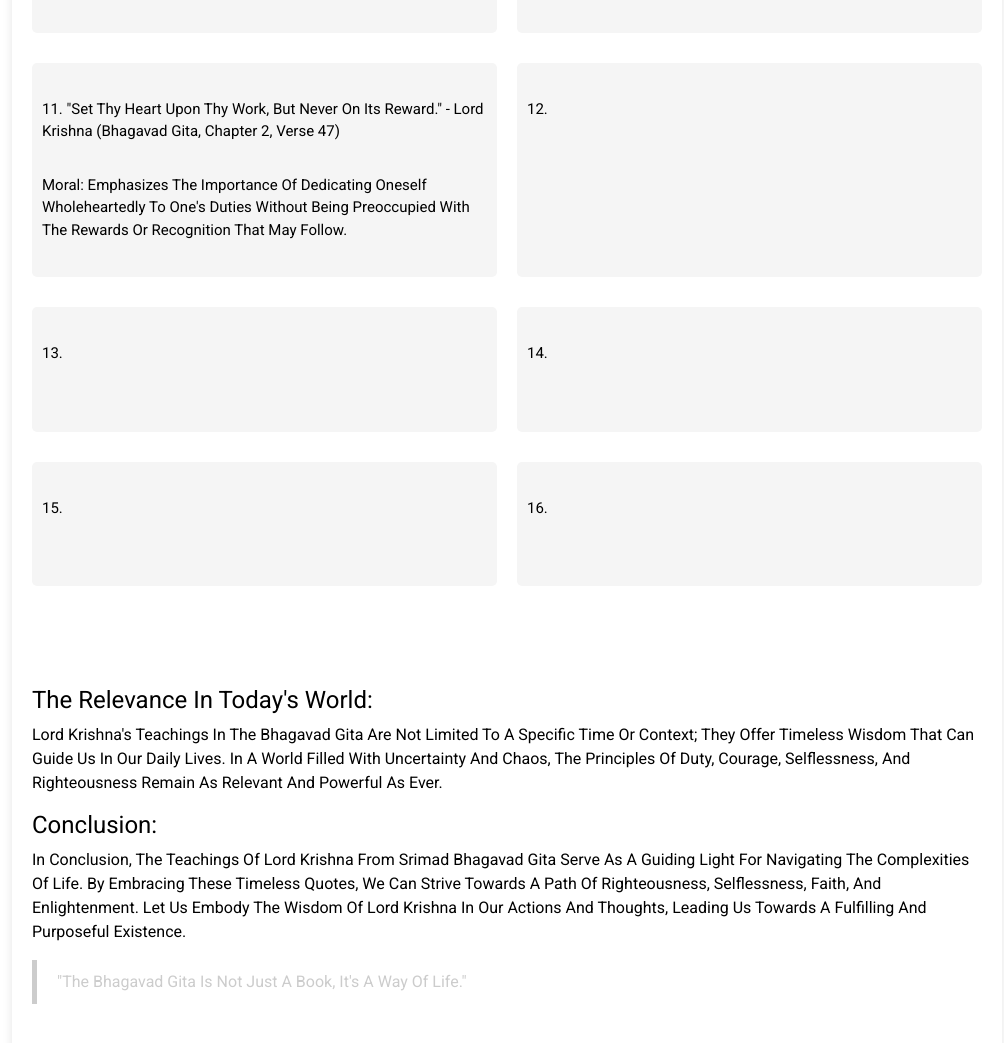
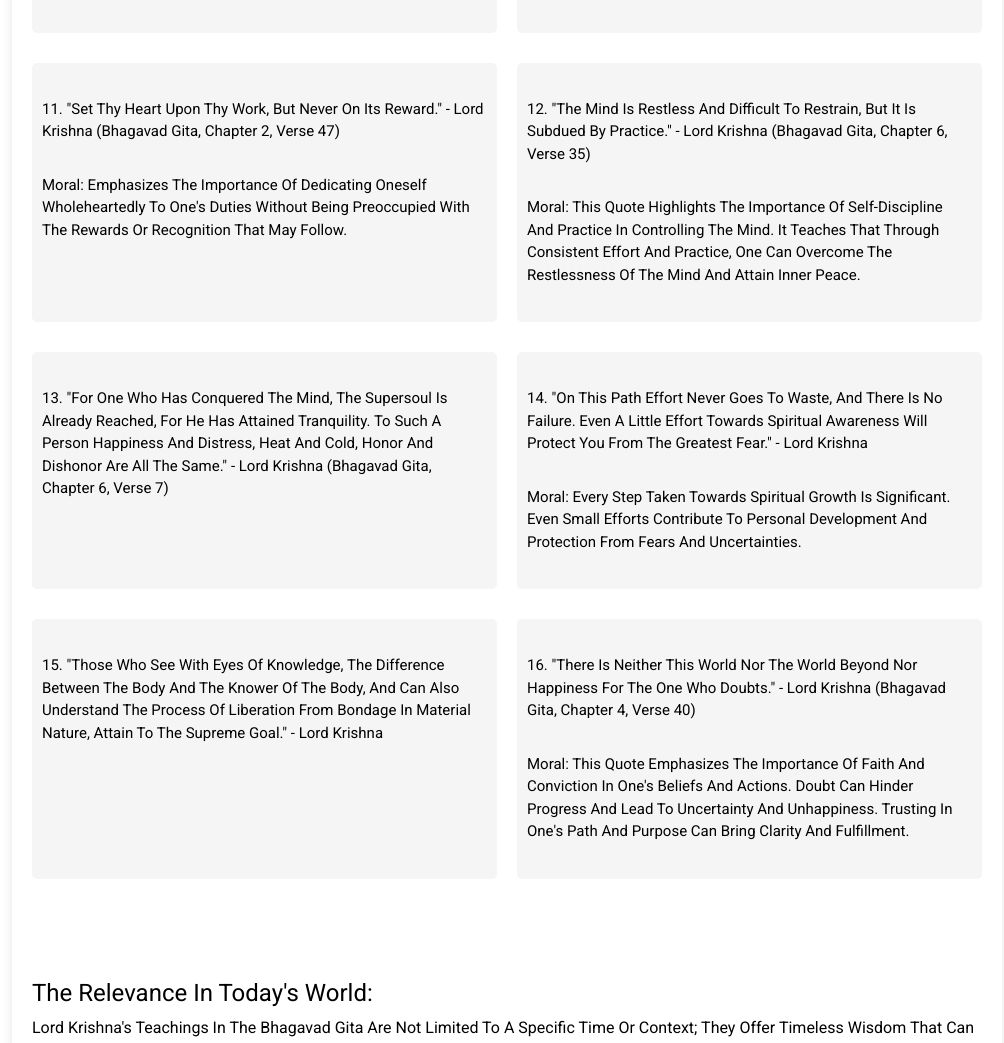
Before and after one commit to Sparrow-gif/quotehubspot, a plain HTML site: page index.html in a window 1280 px wide. Shown: the part 2626-3669 px from the top of the page, without its empty margins (133-1137 px from the left). Drawn offline with nearby package versions, Linux system fonts and the light colour scheme.

Commit message:
Update index.html

```diff
--- a/index.html
+++ b/index.html
@@ -631,29 +631,31 @@
 							  </div>
 
 							  <div>         <!-----------------------QUOTES 12---------------------------->
-							       <P class="art"> 12. </p>
-								   <p class="artist">  </p>
+							       <P class="art"> 12. "The mind is restless and difficult to restrain, but it is subdued by practice." - Lord Krishna (Bhagavad Gita, Chapter 6, Verse 35) </p>
+								   <p class="artist"> Moral: This quote highlights the importance of self-discipline and practice in controlling the mind. It teaches that through consistent effort and practice, one can overcome the restlessness of the mind and attain inner peace. </p>
 							  </div>
 
 							   <div>         <!-----------------------QUOTES 13---------------------------->
-							       <P class="art"> 13. </p>
+							       <P class="art"> 13. "For one who has conquered the mind, the Supersoul is already reached, for he has attained tranquility. To such a person happiness and distress, heat and cold, honor and dishonor are all the same." - Lord Krishna (Bhagavad Gita, Chapter 6, Verse 7) </p>
 								   <p class="artist">  </p>
 							  </div>
 
 							   <div>         <!-----------------------QUOTES 14---------------------------->
-							       <P class="art"> 14. </p>
-								   <p class="artist">  </p>
+							       <P class="art"> 14. "On this path effort never goes to waste, and there is no failure. Even a little effort towards spiritual awareness will protect you from the greatest fear." - Lord Krishna </p>
+								   <p class="artist"> Moral: Every step taken towards spiritual growth is significant. Even small efforts contribute to personal development and protection from fears and uncertainties. </p>
 							  </div>
 
 							   <div>         <!-----------------------QUOTES 15---------------------------->
-							       <P class="art"> 15. </p>
+							       <P class="art"> 15. "Those who see with eyes of knowledge, the difference between the body and the knower of the body, and can also understand the process of liberation from bondage in material nature, attain to the supreme goal." - Lord Krishna </p>
 								   <p class="artist">  </p>
 							  </div>
 
 							   <div>         <!-----------------------QUOTES 16---------------------------->
-							       <P class="art"> 16. </p>
-								   <p class="artist">  </p>
+							       <P class="art"> 16. "There is neither this world nor the world beyond nor happiness for the one who doubts." - Lord Krishna (Bhagavad Gita, Chapter 4, Verse 40) </p>
+								   <p class="artist"> Moral: This quote emphasizes the importance of faith and conviction in one's beliefs and actions. Doubt can hinder progress and lead to uncertainty and unhappiness. Trusting in one's path and purpose can bring clarity and fulfillment. </p>
 							  </div>
+
+
 					   </article>
 			   </section>
 
```
